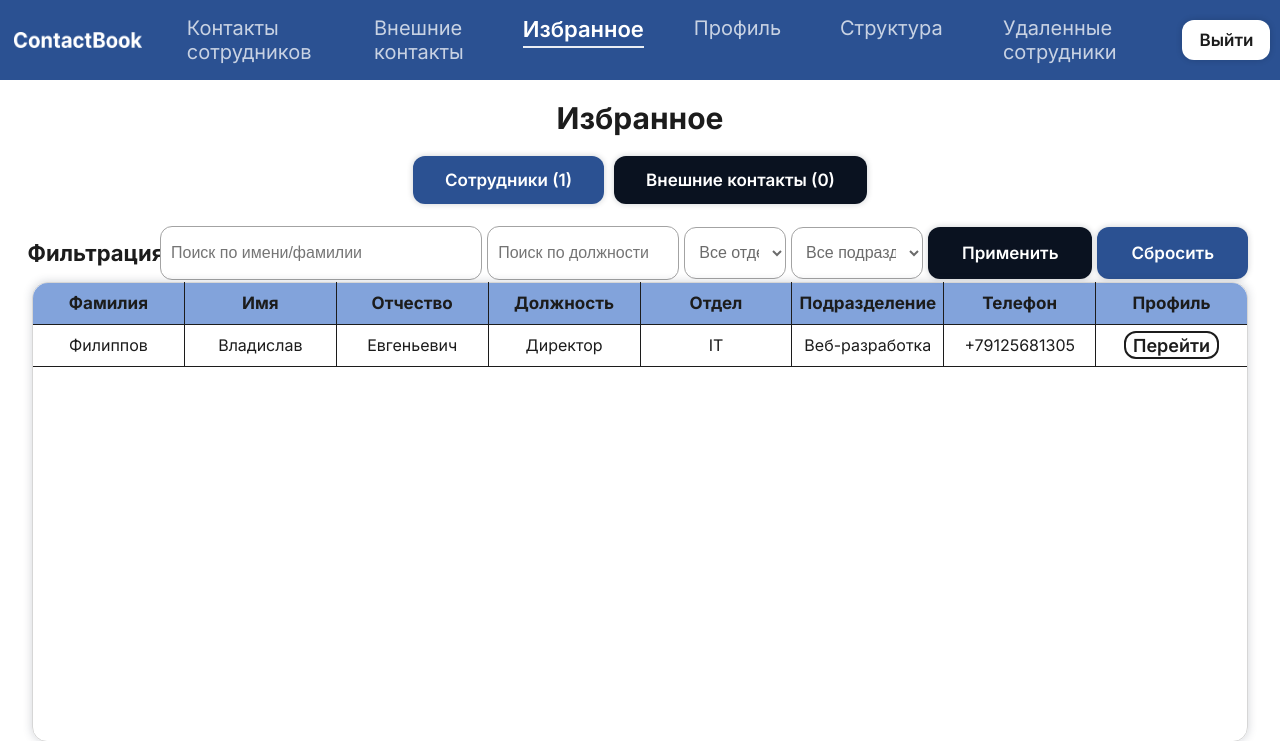
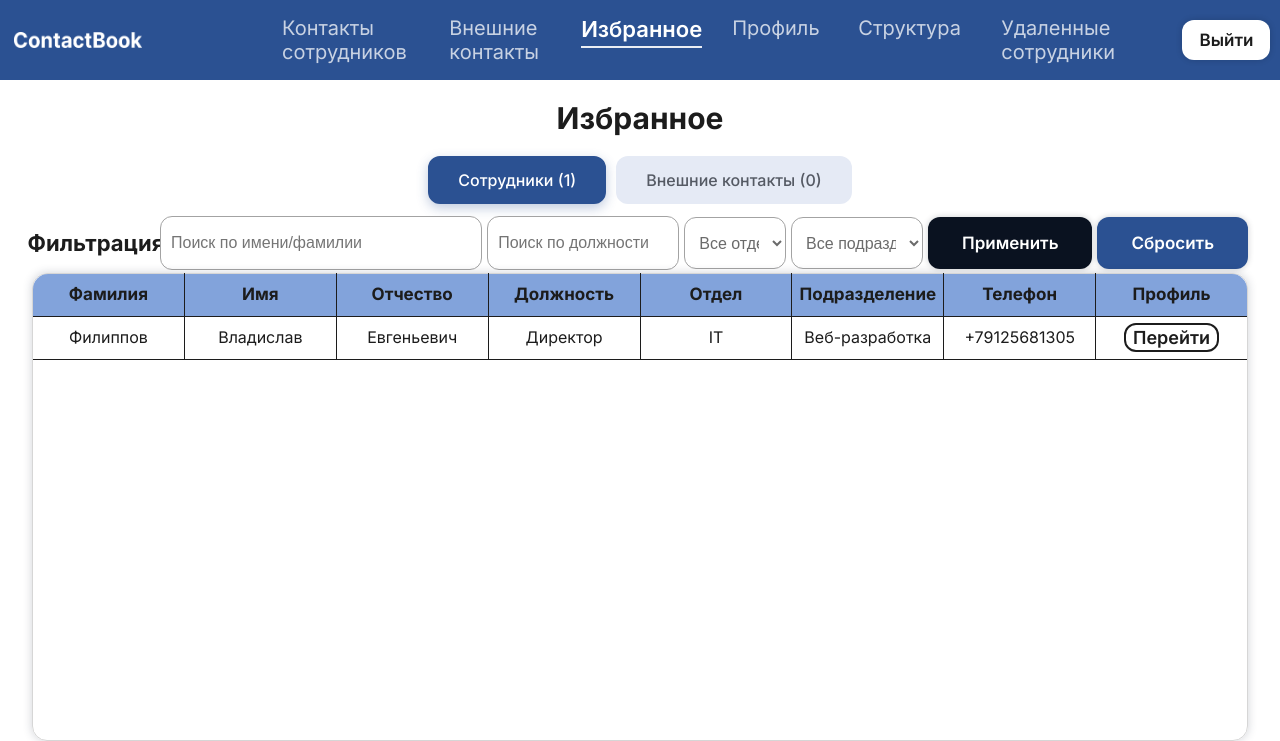
Before and after one commit to mikkixx/ContactBook, a Django app: page /favorites/ in a window 1280 px wide. Shown: the top 741 px of the page. Run offline with Django 5.2, Linux system fonts and the light colour scheme; a user stored in the database is signed in; data comes from the database, SQL or seed files in the repository; both versions use the stored data as it was after the commit.

Commit message:
update tabs style

```diff
--- a/metanit/ContactBook/static/css/style.css
+++ b/metanit/ContactBook/static/css/style.css
@@ -27,7 +27,7 @@ header{
 .header > ul{
     display: flex;
     justify-content: center;
-    gap: 50px;
+    gap: 30px;
 }
 .header > ul > li{
     list-style-type: none;
@@ -1430,3 +1430,43 @@ form{
     margin-top: 25px;
     font-weight: 600;
 }
+
+.favorites-tabs {
+    display: flex;
+    gap: 10px;
+    margin-bottom: 10px;
+    justify-content: center;
+    flex-wrap: wrap;
+}
+.tab-link {
+    padding: 12px 28px;
+    background-color: #e5eaf5;
+    color: #555a64;
+    text-decoration: none;
+    border-radius: 12px;
+    font-size: 16px;
+    font-weight: 500;
+    transition: all 0.3s ease;
+    border: 2px solid transparent;
+    display: inline-flex;
+    align-items: center;
+    gap: 8px;
+}
+.tab-link:hover {
+    background-color: #e5e7eb;
+    color: #2b5192;
+    transform: translateY(-2px);
+}
+
+.tab-link.active {
+    background-color: #2b5192;
+    color: #ffffff;
+    border-color: #2b5192;
+    box-shadow: 0 4px 12px rgba(43, 81, 146, 0.3);
+}
+
+.tab-link.active:hover {
+    background-color: #1e3a6f;
+    color: #ffffff;
+    transform: translateY(-2px);
+}
--- a/metanit/ContactBook/templates/contactbook/favorite_list.html
+++ b/metanit/ContactBook/templates/contactbook/favorite_list.html
@@ -4,13 +4,13 @@
 {% block content %}
 <h1>Избранное</h1>
 
-<div class="tabs" style="margin-bottom: 20px; display: flex; gap: 10px;">
+<div class="favorites-tabs">
     <a href="?tab=employees&emp_search={{ emp_search }}&emp_position={{ emp_position }}&emp_dept={{ emp_dept }}&emp_sub={{ emp_sub }}"
-       class="btn {% if active_tab == 'employees' %}btn-secondary{% else %}btn-primary{% endif %}">
+       class="tab-link {% if active_tab == 'employees' %}active{% endif %}">
         Сотрудники ({{ emp_page.paginator.count }})
     </a>
     <a href="?tab=contacts&cont_search={{ cont_search }}&cont_position={{ cont_position }}&cont_org={{ cont_org }}&cont_category={{ cont_category }}"
-       class="btn {% if active_tab == 'contacts' %}btn-secondary{% else %}btn-primary{% endif %}">
+       class="tab-link {% if active_tab == 'contacts' %}active{% endif %}">
         Внешние контакты ({{ cont_page.paginator.count }})
     </a>
 </div>
```
Also changed, not shown: metanit/db.sqlite3.
